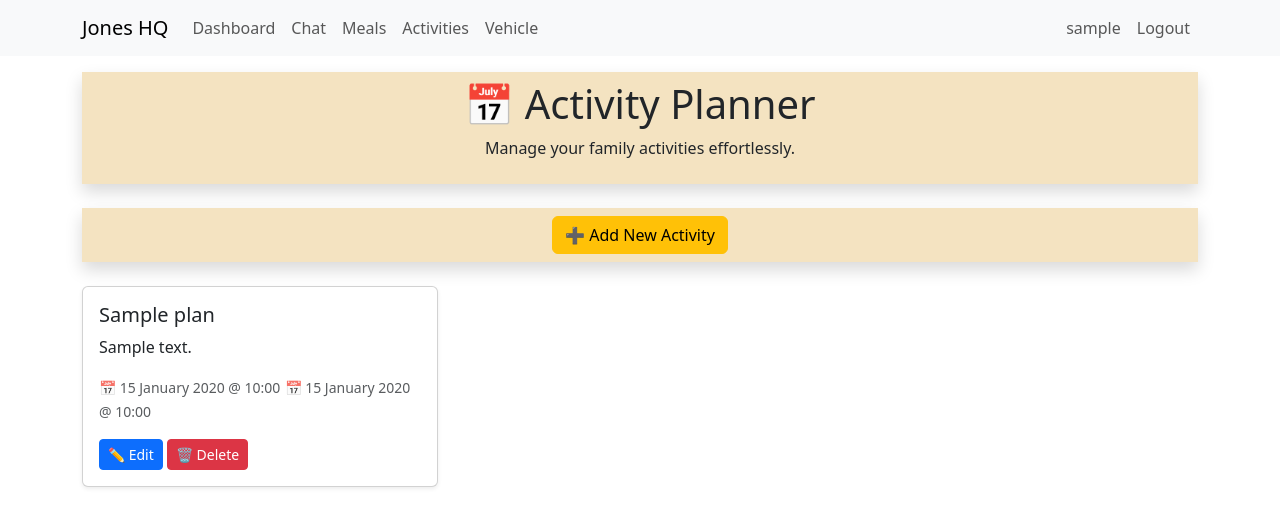
After one commit to KeironTJ/BudgetApp, a Flask app: page /activityplanner in a window 1280 px wide. The commit adds this page. Shown: the top 527 px of the page. Run offline with Flask 3, Linux system fonts and the light colour scheme; a user stored in the database is signed in; tables that the repository leaves empty hold one stand-in row (values such as "Sample post").

Commit message:
Add activity planner functionality with form and routes

```diff
--- a/app/main/forms.py
+++ b/app/main/forms.py
@@ -1,8 +1,8 @@
 from flask_wtf import FlaskForm
-from wtforms import TextAreaField, DateField, SubmitField, StringField, IntegerField
+from wtforms import TextAreaField, DateField, SubmitField, StringField, BooleanField, TimeField
 from wtforms.validators import DataRequired, Length
 
-
+## Messaging
 class MessageForm(FlaskForm):
     content = TextAreaField(
         'Message',
@@ -12,6 +12,7 @@ class MessageForm(FlaskForm):
         ]
     )
 
+## Meal Planner
 class AddMealForm(FlaskForm):
     meal_date = DateField(
         'Meal Date',
@@ -31,3 +32,39 @@ class AddMealForm(FlaskForm):
         ]
     )
     add_meal = SubmitField('Add Meal')
+
+## Activity Planner
+class AddActivityForm(FlaskForm):
+    activity_start_date = DateField(
+        'Activity Start Date',
+        validators=[DataRequired(message="Please enter a valid date")]
+    )
+    activity_end_date = DateField(
+        'Activity End Date',
+        validators=[DataRequired(message="Please enter a valid date")]
+    )
+    from wtforms.validators import Optional
+
+    activity_start_time = TimeField('Activity Start Time', validators=[Optional()])
+    activity_end_time = TimeField('Activity End Time', validators=[Optional()])
+    activity_all_day_event = BooleanField('All Day Event')
+    activity_title = StringField(
+        'Activity Title',
+        validators=[
+            DataRequired(message="Activity title cannot be empty"),
+            Length(max=100, message="Activity title cannot exceed 100 characters")
+        ]
+    )
+    activity_description = TextAreaField(
+        'Activity Description',
+        validators=[Length(max=500, message="Activity description cannot exceed 500 characters")]
+    )
+    activity_location = StringField(
+        'Activity Location',
+        validators=[Length(max=200, message="Activity location cannot exceed 200 characters")]
+    )
+    activity_comments = TextAreaField(
+        'Activity Comments',
+        validators=[Length(max=500, message="Activity comments cannot exceed 500 characters")]
+    )
+    add_activity = SubmitField('Add Activity')
--- a/app/main/routes.py
+++ b/app/main/routes.py
@@ -1,10 +1,8 @@
 from app.main import bp
 from flask import render_template, request, redirect, url_for, flash, jsonify
-from app.models import Message, MealPlan
-from app.main.forms import AddMealForm
-from app.main.forms import MessageForm
+from app.models import Message, MealPlan, ActivityPlan
+from app.main.forms import AddMealForm, MessageForm, AddActivityForm
 from flask_login import login_required, current_user
-from flask_socketio import emit
 from app import db, socketio
 from datetime import datetime, timedelta
 
@@ -16,6 +14,7 @@ def index():
     return render_template('main/index.html')
 
 
+## Messaging Routes
 @bp.route('/familychat', methods=['GET', 'POST'])
 @login_required
 def familychat():
@@ -27,7 +26,10 @@ def familychat():
 
     # Load full message history **only on page load** (not during message sending)
     messages = Message.query.order_by(Message.timestamp.asc()).all()
-    return render_template('main/familychat.html', form=form, messages=messages)
+    return render_template('main/familychat.html',
+                            title='Family Chat',
+                            form=form,
+                            messages=messages)
 
 @bp.route('/load_messages')
 @login_required
@@ -125,3 +127,37 @@ def delete_meal(meal_id):
     db.session.commit()
     flash("Meal deleted successfully!", "success")
     return redirect(url_for('main.mealplanner'))
+
+## Family Activity Planner Routes
+@bp.route('/activityplanner', methods=['GET', 'POST'])
+@login_required
+def activityplanner():
+    addactivityform = AddActivityForm()
+    activities = ActivityPlan.query.all()
+
+    print(addactivityform)
+
+    if addactivityform.validate_on_submit():
+
+        activity = ActivityPlan(
+            user_id=current_user.id,
+            activity_start_date=addactivityform.activity_start_date.data,
+            activity_end_date=addactivityform.activity_end_date.data,
+            activity_start_time=addactivityform.activity_start_time.data,
+            activity_end_time=addactivityform.activity_end_time.data,
+            activity_all_day_event=addactivityform.activity_all_day_event.data,
+            activity_title=addactivityform.activity_title.data,
+            activity_description=addactivityform.activity_description.data,
+            activity_comments=addactivityform.activity_comments.data,
+            activity_location=addactivityform.activity_location.data
+        )
+        db.session.add(activity)
+        db.session.commit()
+        flash('Activity added successfully!', 'success')
+        return redirect(url_for('main.activityplanner'))
+
+
+    return render_template('main/activityplanner.html',
+                           title='Activity Planner',
+                           activities=activities,
+                           addactivityform=addactivityform)
--- a/app/models.py
+++ b/app/models.py
@@ -145,3 +145,22 @@ class MealPlan(db.Model):
 
     # Relationships
     user = db.relationship('User', backref='meal_plans', lazy=True)
+
+
+## ACTIVITY PLANNING
+class ActivityPlan(db.Model):
+    id = db.Column(db.Integer, primary_key=True)
+    user_id = db.Column(db.Integer, db.ForeignKey('user.id'), nullable=False)  # KEEP AS REFERENCE - MAY LINK TO A FAMILY ID IN THE FUTURE
+    activity_date = db.Column(db.DateTime, default=func.now())
+    activity_start_date = db.Column(db.DateTime, default=func.now(), nullable=False)
+    activity_end_date = db.Column(db.DateTime, default=func.now(), nullable=False)
+    activity_title = db.Column(db.String(64), nullable=False)
+    activity_all_day_event = db.Column(db.Boolean, default=True)
+    activity_start_time = db.Column(db.DateTime)
+    activity_end_time = db.Column(db.DateTime)
+    activity_description = db.Column(db.String(500))
+    activity_location = db.Column(db.String(500))
+    activity_comments = db.Column(db.String(500))
+
+    # Relationships
+    user = db.relationship('User', backref='activity_plans', lazy=True)
--- a/app/templates/base.html
+++ b/app/templates/base.html
@@ -36,11 +36,15 @@
                     </li>
 
                     <li class="nav-item">
-                        <a class="nav-link" aria-current="page" href="{{ url_for('main.familychat') }}">Family Chat</a>
+                        <a class="nav-link" aria-current="page" href="{{ url_for('main.familychat') }}">Chat</a>
                     </li>
 
                     <li class="nav-item">
-                        <a class="nav-link" aria-current="page" href="{{ url_for('main.mealplanner') }}">Meal Plan</a>
+                        <a class="nav-link" aria-current="page" href="{{ url_for('main.mealplanner') }}">Meals</a>
+                    </li>
+
+                    <li class="nav-item">
+                        <a class="nav-link" aria-current="page" href="{{ url_for('main.activityplanner') }}">Activities</a>
                     </li>
 
                     <li class="nav-item">
--- /dev/null
+++ b/app/templates/main/activityplanner.html
@@ -0,0 +1,131 @@
+{% extends "base.html" %}
+{% block content %}
+
+<script src="https://cdn.jsdelivr.net/npm/bootstrap@5.3.0/dist/js/bootstrap.bundle.min.js"></script>
+
+<div>
+    <div class="p-2 shadow bg-soft-beige text-center mb-4">
+        <h1>📅 Activity Planner</h1>
+        <p>Manage your family activities effortlessly.</p>
+    </div>
+</div>
+
+<div>
+    <div class="p-2 shadow bg-soft-beige text-center mb-4">
+        <a href="#" class="btn btn-warning" data-bs-toggle="modal" data-bs-target="#addActivityModal">
+            ➕ Add New Activity
+        </a>
+    </div>
+</div>
+
+<div class="row">
+    {% if activities|length == 0 %}
+        <div class="p-2 shadow col text-center mb-4">
+            <h5>No activities scheduled yet.</h5>
+        </div>
+    {% endif %}
+
+    {% for activity in activities %}
+        <div class="col-md-4">
+            <div class="card shadow-sm mb-3">
+                <div class="card-body">
+                    <h5 class="card-title">{{ activity.activity_title }}</h5>
+                    <p class="card-text">{{ activity.activity_description }}</p>
+                    <small class="text-muted">📅 {{ activity.activity_start_date.strftime("%d %B %Y @ %H:%M") }}</small>
+                    <small class="text-muted">📅 {{ activity.activity_end_date.strftime("%d %B %Y @ %H:%M") }}</small>
+                    <div class="mt-3">
+                        <a href="" class="btn btn-primary btn-sm">✏️ Edit</a>
+                        <form action="" method="POST" style="display:inline;">
+                            <button type="submit" class="btn btn-danger btn-sm">🗑️ Delete</button>
+                        </form>
+                    </div>
+                </div>
+            </div>
+        </div>
+    {% endfor %}
+</div>
+
+<!-- Add Activity Modal -->
+<div class="modal fade" id="addActivityModal" tabindex="-1" aria-labelledby="addActivityModalLabel" aria-hidden="true">
+    <div class="modal-dialog">
+        <div class="modal-content">
+            <div class="modal-header">
+                <h5 class="modal-title">Add New Activity</h5>
+                <button type="button" class="btn-close" data-bs-dismiss="modal" aria-label="Close"></button>
+            </div>
+
+            <div class="modal-body">
+                <form id="addActivityForm" method="POST" action="{{ url_for('main.activityplanner') }}">
+                    {{ addactivityform.hidden_tag() }}
+
+                    <div class="mb-3">
+                        <label for="activity_title" class="form-label">Activity Title:*</label>
+                        {{ addactivityform.activity_title(class="form-control") }}
+
+                    </div>
+
+                    <div class="mb-3">
+                        <label for="activity_start_date" class="form-label">Start Date:*</label>
+                        {{ addactivityform.activity_start_date(class="form-control") }}
+
+                    </div>
+
+                    <div class="mb-3">
+                        <label for="activity_end_date" class="form-label">End Date:*</label>
+                        {{ addactivityform.activity_end_date(class="form-control") }}
+
+                    </div>
+
+                    <div class="mb-3">
+                        <label for="activity_all_day_event" class="form-check-label">
+                            {{ addactivityform.activity_all_day_event }} All Day Event
+
+                        </label>
+                    </div>
+
+                    <div class="mb-3">
+                        <label for="activity_start_time" class="form-label">Start Time:</label>
+                        {{ addactivityform.activity_start_time(class="form-control") }}
+
+                    </div>
+
+                    <div class="mb-3">
+                        <label for="activity_end_time" class="form-label">End Time:</label>
+                        {{ addactivityform.activity_end_time(class="form-control") }}
+
+                    </div>
+
+                    <div class="mb-3">
+                        <label for="activity_location" class="form-label">Location:</label>
+                        {{ addactivityform.activity_location(class="form-control") }}
+
+                    </div>
+
+                    <div class="mb-3">
+                        <label for="activity_description" class="form-label">Description:</label>
+                        {{ addactivityform.activity_description(class="form-control", rows=3) }}
+
+                    </div>
+
+                    <div class="mb-3">
+                        <label for="activity_comments" class="form-label">Comments:</label>
+                        {{ addactivityform.activity_comments(class="form-control", rows=3) }}
+
+                    </div>
+
+                    <div class="modal-footer">
+                        <div class="d-grid">
+                            {{ addactivityform.add_activity(class="btn btn-primary") }}
+                        </div>
+                        <button type="button" class="btn btn-secondary" data-bs-dismiss="modal">Close</button>
+                    </div>
+                </form>
+            </div>
+        </div>
+    </div>
+</div>
+
+
+
+
+{% endblock %}
--- a/app/templates/main/familychat.html
+++ b/app/templates/main/familychat.html
@@ -177,12 +177,14 @@
         .catch(error => console.error("Error deleting message:", error));
     }
 </script>
+
 <div>
-    <div class="p-2 shadow text-center mb-4">
+    <div class="p-2 shadow bg-soft-primary text-center mb-4">
         <h1>💬 Family Chat!</h1>
         <p>Connect with your family members and share your thoughts.</p>
     </div>
 </div>
+
 <!-- Message Board Section -->
 <div id="messageBoardPage" class="p-2 shadow container text-center mb2">
     <!-- Messages Display -->
```
Also changed, not shown: app/templates/main/index.html (+9 -9 lines), app/templates/main/mealplanner.html (+6 -2 lines), migrations/versions/a44858e11593_.py (added, +40 -0 lines), migrations/versions/ed02352e5f55_.py (added, +41 -0 lines).
